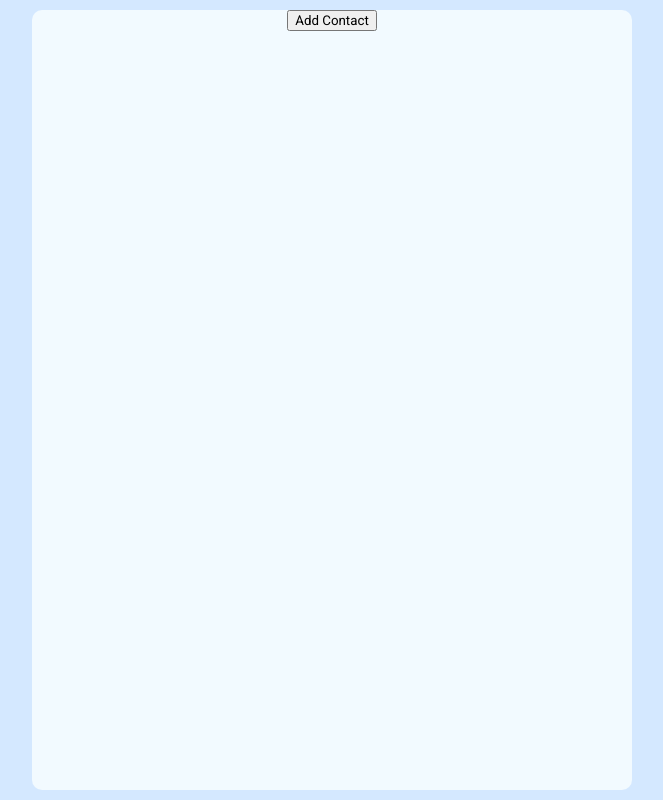
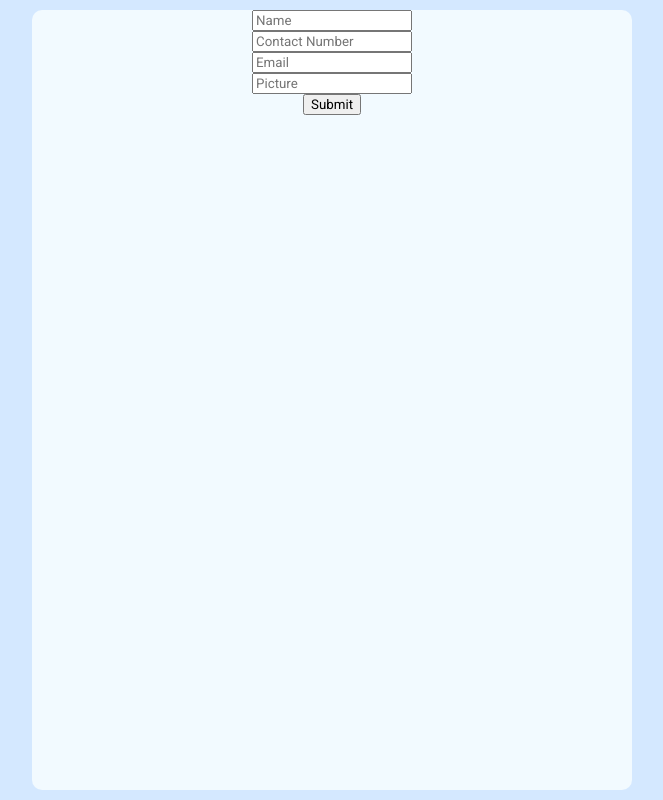
Before and after one commit to kadioba/alfasoft-contacts, a React (Vite) app: page /add in a window 1280 px wide. Shown: the whole page, without its empty margins (308-971 px from the left). Built offline with nearby package versions, Linux system fonts and the light colour scheme.

Commit message:
feat: add contacts form

```diff
--- a/src/pages/AddContactPage/index.jsx
+++ b/src/pages/AddContactPage/index.jsx
@@ -2,18 +2,32 @@ import { useState } from "react";
 import { AddContactContainer } from "./styled";
 
 export default function AddContactPage() {
-    const { form, setForm } = useState({ name: "", email: "", password: "", confirmPassword: "" })
+    const [name, setName] = useState("");
+    const [contact, setContact] = useState("");
+    const [email, setEmail] = useState("");
+    const [picture, setPicture] = useState("");
 
-    function handleForm(e) {
-        setForm({ ...form, [e.target.name]: e.target.value })
-    }
-    function submitForm(e) {
-        e.preventDefault()
+    function submitContact() {
+        const contacts = JSON.parse(localStorage.getItem("contacts")) || [];
+        const newContact = {
+            name,
+            contact,
+            email,
+            picture,
+            id: contacts.length + 1
+        };
+
+        const updatedContacts = [...contacts, newContact];
+        localStorage.setItem("contacts", JSON.stringify(updatedContacts));
     }
 
     return (
         <AddContactContainer>
-            <input type="button" value="Add Contact" />
+            <input type="text" placeholder="Name" onChange={(e) => setName(e.target.value)} value={name} />
+            <input type="text" placeholder="Contact Number" onChange={(e) => setContact(e.target.value)} value={contact} />
+            <input type="email" placeholder="Email" onChange={(e) => setEmail(e.target.value)} value={email} />
+            <input type="text" placeholder="Picture" onChange={(e) => setPicture(e.target.value)} value={picture} />
+            <button onClick={submitContact}>Submit</button>
         </AddContactContainer>
-    )
+    );
 }
--- a/src/pages/HomePage/index.jsx
+++ b/src/pages/HomePage/index.jsx
@@ -5,9 +5,13 @@ export default function HomePage() {
 
     const navigate = useNavigate();
 
+    const contacts = JSON.parse(localStorage.getItem("contacts"))
+    console.log(contacts)
+
     return (
         <HomePageContainer>
             <h1>Contacts</h1>
+
             <AddContactButton onClick={() => navigate("/add")}>+</AddContactButton>
         </HomePageContainer>
     )
```
